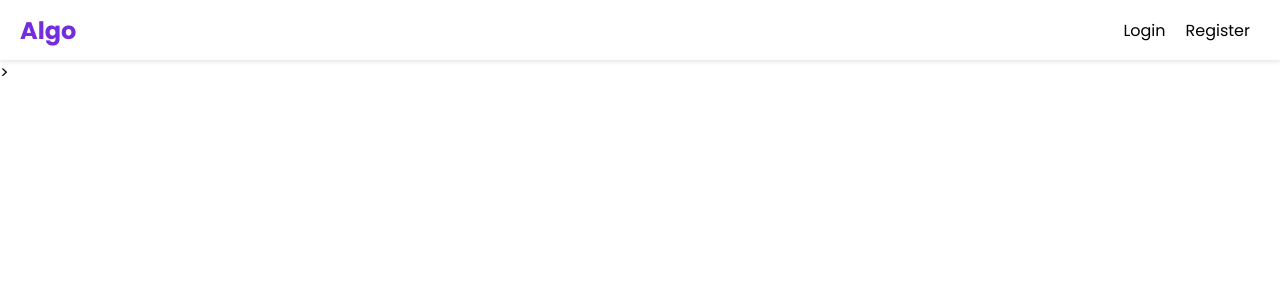
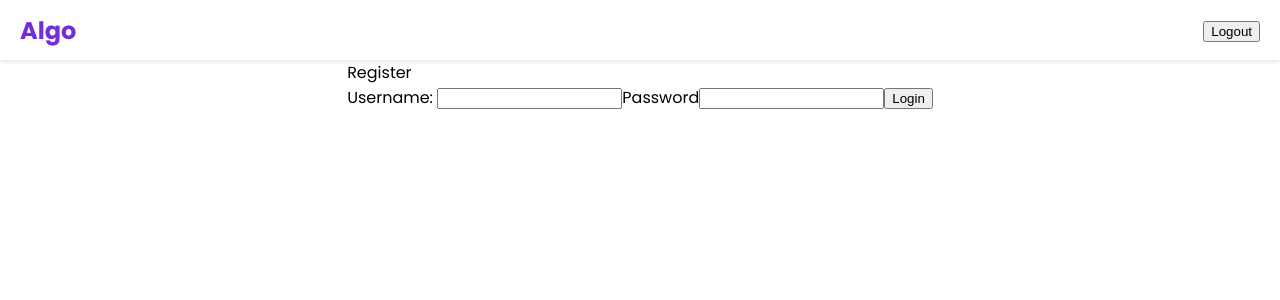
Before and after one commit to rdanka/algo-frontend, an Angular app: page /login in a window 1280 px wide. Shown: the top 300 px of the page. Built offline with nearby package versions, Linux system fonts and the light colour scheme; sample sign-in values are in the browser's storage.

Commit message:
Added login and logout

```diff
--- a/src/app/common/components/login/login.component.html
+++ b/src/app/common/components/login/login.component.html
@@ -1,3 +1,18 @@
 <div class="container">
+    <div class="auth-container">
+        <div class="draw"></div>
+        <div class="form">
+            <div class="form__title">Register</div>
+        <form [formGroup]="loginForm" (ngSubmit)="onSubmit()">
 
-</div>>
+            <label for="user-name">Username: </label>
+            <input id="user-name" type="text" formControlName="username">
+
+            <label for="password">Password</label>
+            <input id="password" type="password" formControlName="password">
+
+            <button type="submit" [disabled]="!loginForm.valid">Login</button>
+          </form>
+        </div>
+    </div>
+</div>
--- a/src/app/common/components/login/login.component.scss
+++ b/src/app/common/components/login/login.component.scss
@@ -0,0 +1,5 @@
+.auth-container {
+    border-radius: 10px;
+    display: flex;
+
+}
--- a/src/app/common/components/login/login.component.ts
+++ b/src/app/common/components/login/login.component.ts
@@ -1,4 +1,9 @@
 import { Component } from '@angular/core';
+import { FormControl, FormGroup } from '@angular/forms';
+import { Router } from '@angular/router';
+import { ToastrService } from 'ngx-toastr';
+import { User } from '../../models/user.model';
+import { AuthService } from '../../services/auth.service';
 
 @Component({
   selector: 'app-login',
@@ -7,4 +12,29 @@ import { Component } from '@angular/core';
 })
 export class LoginComponent {
 
+  constructor(private readonly authService: AuthService,
+              private readonly router: Router,
+              private readonly toastr: ToastrService) {}
+
+  loginForm = new FormGroup({
+    username: new FormControl(''),
+    password: new FormControl('')
+  });
+
+  onSubmit() {
+    this.authService.authenticate(this.loginForm.value as User).subscribe({
+      next: data => {
+        this.authService.storeUserData(data.accessToken, data.user);
+        this.router.navigate(['/dashboard']);
+        this.toastr.success('You are now loggen in!', 'Success✅', {
+          progressBar: true,
+          positionClass: 'toast-bottom-right'
+        });
+      },
+      error: error => this.toastr.error(error.error.msg, 'Error!', {
+        progressBar: true,
+        positionClass: 'toast-bottom-right'
+      })
+    });
+  }
 }
--- a/src/app/common/components/navbar/navbar.component.html
+++ b/src/app/common/components/navbar/navbar.component.html
@@ -1,7 +1,10 @@
 <nav>
     <h2 class="logo">Algo</h2>
-    <ul>
+    <ul *ngIf="!(isLoggedIn$ | async)">
         <li routerLink="login">Login</li>
         <li routerLink="register">Register</li>
     </ul>
+    <div *ngIf="isLoggedIn$ | async">
+        <button  (click)="onLogout()">Logout</button>
+    </div>
 </nav>
--- a/src/app/common/components/navbar/navbar.component.ts
+++ b/src/app/common/components/navbar/navbar.component.ts
@@ -1,10 +1,25 @@
-import { Component } from '@angular/core';
+import { Component, OnInit } from '@angular/core';
+import { Router } from '@angular/router';
+import { Observable,map, of } from 'rxjs';
+import { AuthService } from '../../services/auth.service';
 
 @Component({
   selector: 'navbar',
   templateUrl: './navbar.component.html',
   styleUrls: ['./navbar.component.scss']
 })
-export class NavbarComponent {
+export class NavbarComponent implements OnInit {
+  isLoggedIn$: Observable<boolean> = of(false);
 
+  constructor(private readonly authService: AuthService, private readonly router: Router) {}
+
+  ngOnInit(): void {
+    this.isLoggedIn$ = this.authService.isLoggedIn;
+    console.log(this.isLoggedIn$.subscribe(data => console.log(data)))
+  }
+
+  onLogout(): void {
+    this.authService.logout();
+    this.router.navigate(['/dashboard']);
+  }
 }
--- a/src/app/common/components/register/register.component.ts
+++ b/src/app/common/components/register/register.component.ts
@@ -1,8 +1,7 @@
 import { Component } from '@angular/core';
-import { FormGroup, FormControl, Validators } from '@angular/forms';
+import { FormGroup, FormControl } from '@angular/forms';
 import { Router } from '@angular/router';
 import { ToastrService } from 'ngx-toastr';
-import { finalize, switchMap } from 'rxjs';
 import { User } from '../../models/user.model';
 import { AuthService } from '../../services/auth.service';
 
@@ -15,19 +14,18 @@ export class RegisterComponent {
 
   constructor(private readonly authService: AuthService,
               private readonly router: Router,
-              private toastr: ToastrService) { }
+              private readonly toastr: ToastrService) { }
 
   registerForm = new FormGroup({
-    username: new FormControl<string>(''),
-    password: new FormControl<string>('')
+    username: new FormControl(''),
+    password: new FormControl('')
   });
 
   onSubmit() {
     this.authService.register(this.registerForm.value as User).subscribe({
-      next: data => {
-        console.log(data);
+      next: () => {
         this.router.navigate(['/login']);
-        this.toastr.success('Success✅', 'Successfully registered!', {
+        this.toastr.success('Successfully registered!', 'Success✅', {
           progressBar: true,
           positionClass: 'toast-bottom-right'
         });
--- /dev/null
+++ b/src/app/common/models/register-response.model.ts
@@ -0,0 +1,4 @@
+export interface RegisterResponse {
+    success: boolean;
+    msg: string;
+}
--- a/src/app/common/services/auth.service.ts
+++ b/src/app/common/services/auth.service.ts
@@ -1,32 +1,50 @@
 import { Injectable } from '@angular/core';
 import { environment } from '../../../enviroment';
 import { HttpClient } from '@angular/common/http';
-import { Observable } from 'rxjs';
+import { BehaviorSubject, finalize, Observable } from 'rxjs';
 import { User } from '../models/user.model';
+import { RegisterResponse } from '../models/register-response.model';
+import { AuthenticateResponse } from '../models/authenticate-response.model';
 
 @Injectable({
   providedIn: 'root'
 })
 export class AuthService {
+  private loggedIn: BehaviorSubject<boolean> = new BehaviorSubject<boolean>(false);
 
-  constructor(private readonly http: HttpClient) { }
-
-  public isAuthenticated(): boolean {
-    const token = localStorage.getItem('token');
-    // Check whether the token is expired and return
-    // true or false
-    return true;
+  constructor(private readonly http: HttpClient) {
+    if (localStorage.getItem('user')) {
+      this.loggedIn.next(true);
+    } else {
+      this.loggedIn.next(false);
+    }
   }
 
-  public login(): void {
-    // Login logic here
+
+
+
+
+  public register(user: User): Observable<RegisterResponse> {
+    return this.http.post<RegisterResponse>(`${environment.baseUrl}/users/register`, user);
+  }
+
+  public authenticate(user: User): Observable<AuthenticateResponse> {
+    return this.http.post<AuthenticateResponse>(`${environment.baseUrl}/users/login`, user).pipe(
+      finalize(()=> {this.loggedIn.next(true);console.log('asd')})
+    );
   }
 
   public logout(): void {
-    // Logout logic here
+    localStorage.clear();
+    this.loggedIn.next(false);
   }
 
-  public register(user: User): Observable<{success: boolean, msg: string}> {
-    return this.http.post<{success: boolean, msg: string}>(`${environment.baseUrl}/users/register`, user);
+  public storeUserData(accessToken: string, user: User): void {
+    localStorage.setItem('id_token', accessToken);
+    localStorage.setItem('user', JSON.stringify(user));
+  }
+
+  get isLoggedIn() {
+    return this.loggedIn.asObservable();
   }
 }
```
Also changed, not shown: src/app/common/models/authenticate-response.model.ts (added, +7 -0 lines).
